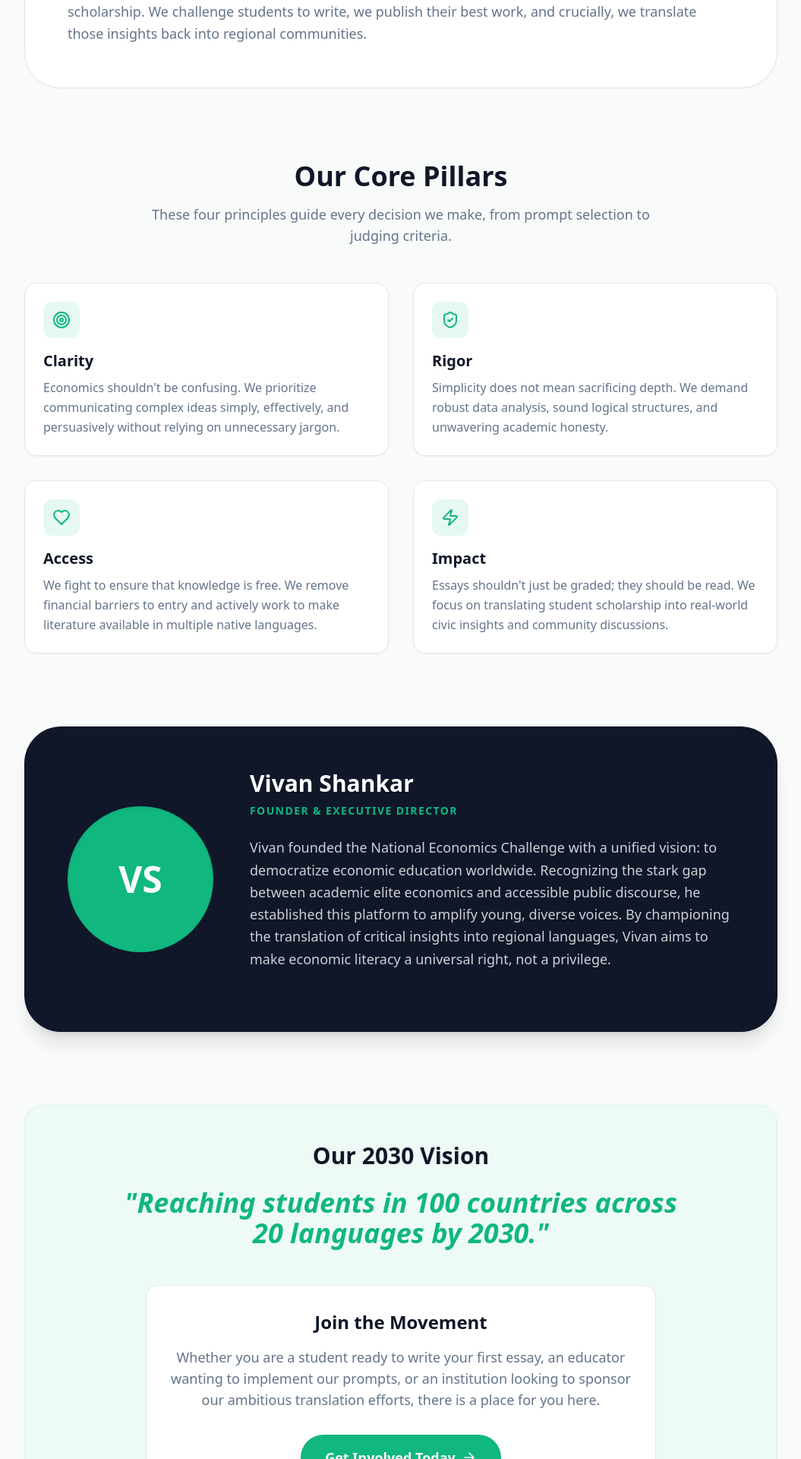
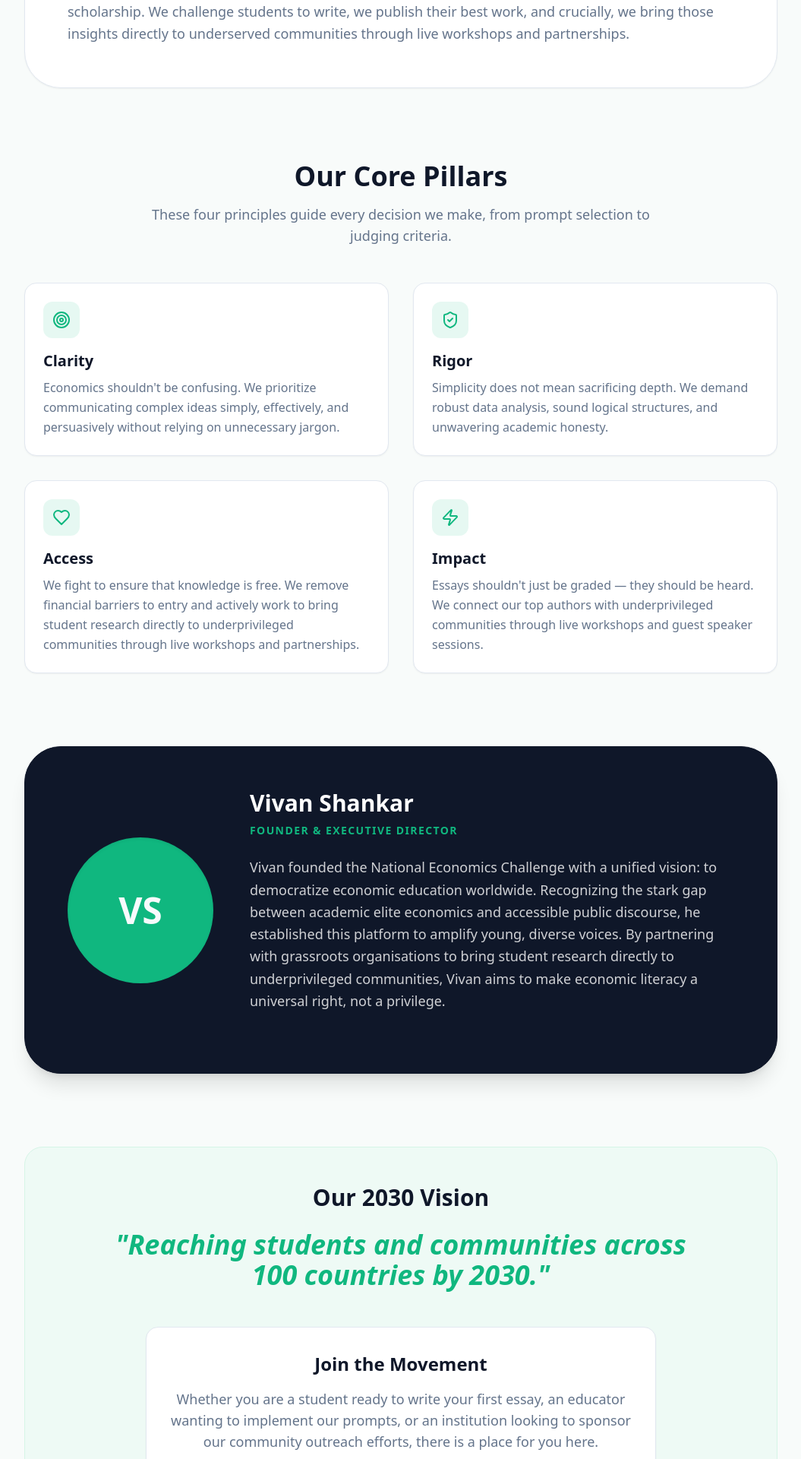
Before and after one commit to vivanshankar-dev/national-economics-challenge, a React (Vite) app: page /about in a window 1280 px wide. Shown: the part 880-2800 px from the top of the page at 76% size, without its empty margins (112-1167 px from the left). Built offline with nearby package versions, Linux system fonts and the light colour scheme; no server answers.

Commit message:
Remove all translation references, update to workshop/partnership model

```diff
--- a/src/pages/AboutUsPage.jsx
+++ b/src/pages/AboutUsPage.jsx
@@ -39,13 +39,13 @@ const AboutUsPage = () => {
               <h2 className="text-4xl font-bold mb-8 text-foreground relative z-10">Our Story & Mission</h2>
               <div className="text-lg text-muted-foreground leading-relaxed space-y-6 relative z-10">
                 <p>
-                  The National Economics Challenge was born from a simple but powerful observation: <strong className="text-foreground">high-level economic discourse is often locked away.</strong> It is hidden behind paywalls, restricted to prestigious institutions, or trapped in complex academic jargon and solely in the English language.
+                  The National Economics Challenge was born from a simple but powerful observation: <strong className="text-foreground">high-level economic discourse is often locked away.</strong> It is hidden behind paywalls, restricted to prestigious institutions, or trapped in complex academic jargon inaccessible to most of the world.
                 </p>
                 <p>
                   We believe that the economy affects everyone, so everyone should have the tools to understand and debate it. We set out to create a truly meritocratic platform where a student's analytical capability matters far more than their zip code.
                 </p>
                 <p>
-                  Today, we are rapidly growing into a global community dedicated to rigorous, open-access economic scholarship. We challenge students to write, we publish their best work, and crucially, we translate those insights back into regional communities.
+                  Today, we are rapidly growing into a global community dedicated to rigorous, open-access economic scholarship. We challenge students to write, we publish their best work, and crucially, we bring those insights directly to underserved communities through live workshops and partnerships.
                 </p>
               </div>
             </div>
@@ -60,8 +60,8 @@ const AboutUsPage = () => {
             <div className="grid md:grid-cols-2 gap-8">
               <PillarCard icon={Target} title="Clarity" description="Economics shouldn't be confusing. We prioritize communicating complex ideas simply, effectively, and persuasively without relying on unnecessary jargon." />
               <PillarCard icon={ShieldCheck} title="Rigor" description="Simplicity does not mean sacrificing depth. We demand robust data analysis, sound logical structures, and unwavering academic honesty." />
-              <PillarCard icon={Heart} title="Access" description="We fight to ensure that knowledge is free. We remove financial barriers to entry and actively work to make literature available in multiple native languages." />
-              <PillarCard icon={Zap} title="Impact" description="Essays shouldn't just be graded; they should be read. We focus on translating student scholarship into real-world civic insights and community discussions." />
+              <PillarCard icon={Heart} title="Access" description="We fight to ensure that knowledge is free. We remove financial barriers to entry and actively work to bring student research directly to underprivileged communities through live workshops and partnerships." />
+              <PillarCard icon={Zap} title="Impact" description="Essays shouldn't just be graded — they should be heard. We connect our top authors with underprivileged communities through live workshops and guest speaker sessions." />
             </div>
           </section>
 
@@ -79,7 +79,7 @@ const AboutUsPage = () => {
               <h2 className="text-3xl font-bold text-white mb-2">Vivan Shankar</h2>
               <p className="text-primary font-bold tracking-widest uppercase mb-6 text-sm">Founder & Executive Director</p>
               <p className="text-white/80 leading-relaxed text-lg mb-6">
-                Vivan founded the National Economics Challenge with a unified vision: to democratize economic education worldwide. Recognizing the stark gap between academic elite economics and accessible public discourse, he established this platform to amplify young, diverse voices. By championing the translation of critical insights into regional languages, Vivan aims to make economic literacy a universal right, not a privilege.
+                Vivan founded the National Economics Challenge with a unified vision: to democratize economic education worldwide. Recognizing the stark gap between academic elite economics and accessible public discourse, he established this platform to amplify young, diverse voices. By partnering with grassroots organisations to bring student research directly to underprivileged communities, Vivan aims to make economic literacy a universal right, not a privilege.
               </p>
             </div>
           </motion.section>
@@ -88,12 +88,12 @@ const AboutUsPage = () => {
           <section className="text-center bg-secondary/30 p-12 rounded-3xl border border-secondary">
             <h2 className="text-3xl font-bold mb-6 text-foreground">Our 2030 Vision</h2>
             <p className="text-3xl md:text-4xl font-extrabold text-primary mb-12 italic leading-tight max-w-3xl mx-auto">
-              "Reaching students in 100 countries across 20 languages by 2030."
+              "Reaching students and communities across 100 countries by 2030."
             </p>
             <div className="max-w-2xl mx-auto bg-white p-8 rounded-2xl shadow-sm border border-border">
               <h3 className="text-2xl font-bold mb-4 text-foreground">Join the Movement</h3>
               <p className="text-muted-foreground mb-8 text-lg">
-                Whether you are a student ready to write your first essay, an educator wanting to implement our prompts, or an institution looking to sponsor our ambitious translation efforts, there is a place for you here.
+                Whether you are a student ready to write your first essay, an educator wanting to implement our prompts, or an institution looking to sponsor our community outreach efforts, there is a place for you here.
               </p>
               <Link to="/contact" className="inline-flex items-center justify-center px-8 py-4 bg-primary text-primary-foreground rounded-full font-bold hover:bg-primary/90 transition-transform hover:-translate-y-0.5 text-lg shadow-lg">
                 Get Involved Today <ArrowRight className="ml-2 w-5 h-5" />
--- a/src/pages/PublicationsPage.jsx
+++ b/src/pages/PublicationsPage.jsx
@@ -123,7 +123,7 @@ const PublicationsPage = () => {
                     <h3 className="text-2xl font-bold text-orange-700 mb-2">Top 10 Finalists</h3>
                     <p className="text-4xl font-black text-foreground mb-4">Published</p>
                     <p className="text-muted-foreground mb-6 leading-relaxed">
-                      The top 10 essays represent the top 1% of submissions. They are published in full in the official booklet and translation bundles, receiving high commendation.
+                      The top 10 essays represent the top 1% of submissions. They are published in full in the official booklet and presented at live community workshops through our partner organisations, receiving high commendation.
                     </p>
                     <ul className="text-sm font-bold text-orange-800 space-y-2">
                       <li>✓ Full Booklet Publication</li>
@@ -180,7 +180,7 @@ const PublicationsPage = () => {
                         <Share2 className="w-8 h-8 text-primary mr-4 shrink-0 mt-1" />
                         <div>
                           <h4 className="font-bold text-lg">Targeted Reach</h4>
-                          <p className="text-sm text-muted-foreground mt-1">Through our Strategic Distribution model, the booklet is sent digitally to 5 schools and physically translated for outreach programs.</p>
+                          <p className="text-sm text-muted-foreground mt-1">Through our community outreach programme, the booklet is shared with partner organisations who bring student research directly to underprivileged communities through live workshops and guest speaker sessions.</p>
                         </div>
                       </div>
                     </div>
```
Also changed, not shown: src/pages/HomePage.jsx (+4 -4 lines).
